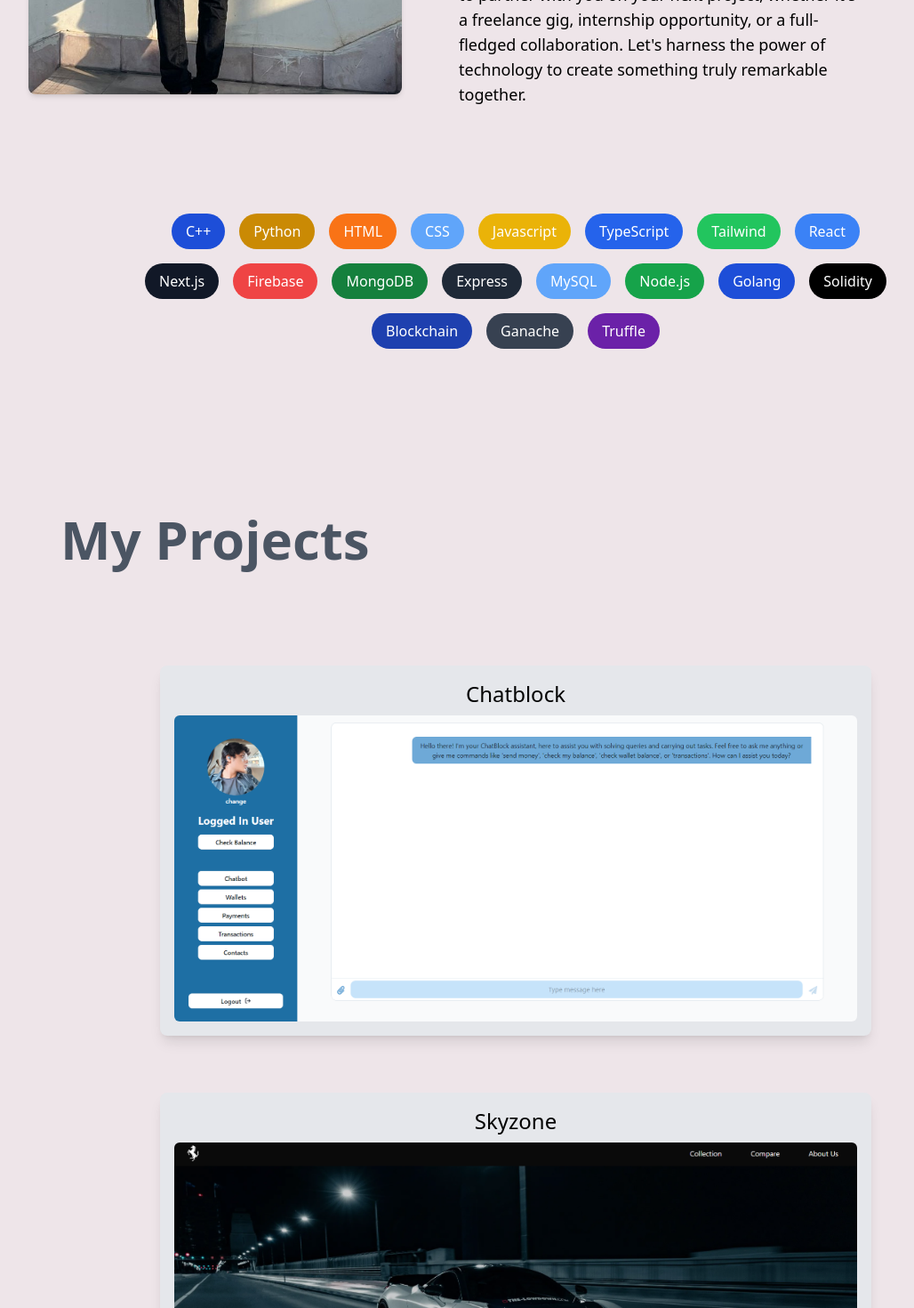
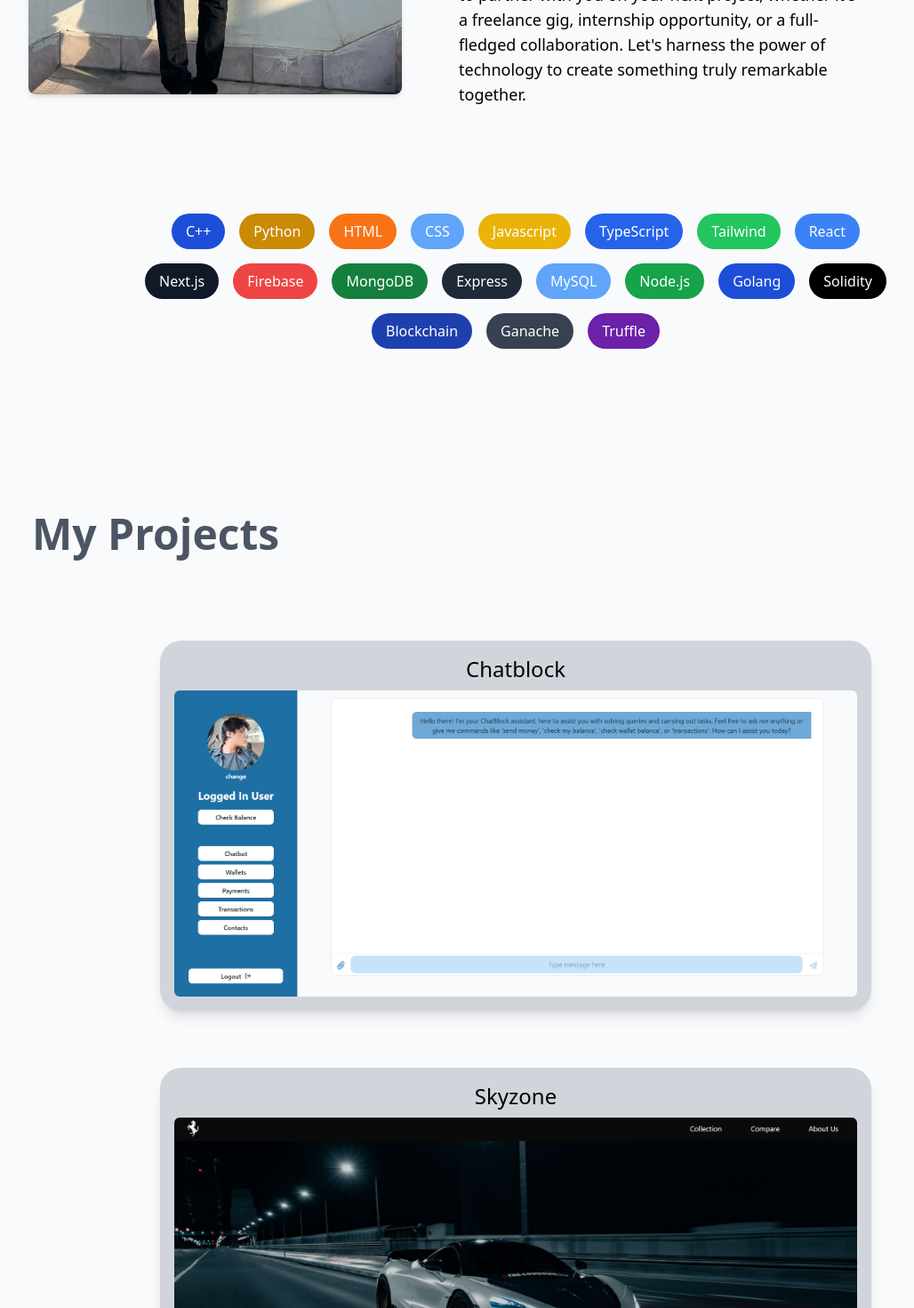
Before and after one commit to Aakash-Gen/Portfolio, a React (Vite) app: page / in a window 1280 px wide. Shown: the part 1320-2790 px from the top of the page at 89% size, without its empty margins (60-1088 px from the left). Built offline with nearby package versions, Linux system fonts and the light colour scheme.

Commit message:
made drastic changes to the background colour( i hope this one's better)

```diff
--- a/src/App.jsx
+++ b/src/App.jsx
@@ -37,11 +37,11 @@ function App() {
       setCurrentSection('Home')
     } else if (aboutInView) {
       setHeaderColour('text-black');
-      setHeaderBg('bg-[#EEE5E9]')
+      setHeaderBg('bg-gray-50')
       setCurrentSection('About')
     } else if (projectsInView) {
       setHeaderColour('text-black');
-      setHeaderBg('bg-[#EEE5E9]')
+      setHeaderBg('bg-gray-50')
       setCurrentSection('Projects')
     } else if (contactInView) {
       setHeaderColour('text-white');
--- a/src/components/About.jsx
+++ b/src/components/About.jsx
@@ -2,7 +2,7 @@ import Skills from './Skills'
 
 function About() {
   return (
-    <div id='about' className=' bg-[#EEE5E9] h-full pt-14'>
+    <div id='about' className=' bg-gray-50 h-full pt-14'>
         <div className=' grid grid-cols-5'>
         <div className='col-span-2 flex items-center justify-end mt-14'>
             <img className='h-[500px] w-[420px] rounded-lg shadow-md' src="/Me.jpeg" alt="" />
--- a/src/components/Contact.jsx
+++ b/src/components/Contact.jsx
@@ -47,9 +47,9 @@ function Contact() {
             </div>
         </div>
         <div className="col-span-1 h-full flex flex-col items-center justify-center pt-10">
-            <div className="bg-white h-[40%] w-0.5"></div>
-            <h2 className="text-white text-lg">OR</h2>
-            <div className="bg-white h-[40%] w-0.5"></div>
+            <div className="bg-gray-500 h-[40%] w-0.5"></div>
+            <h2 className="text-gray-500 text-xl">OR</h2>
+            <div className="bg-gray-500 h-[40%] w-0.5"></div>
         </div>
         <div className="col-span-4 text-white flex flex-col justify-center">
             <h1 className="text-5xl font-semibold mb-12">Send me an Email</h1>
--- a/src/components/Header.jsx
+++ b/src/components/Header.jsx
@@ -22,7 +22,7 @@ function Header(props) {
             <Link to="projects" spy={true} smooth={true} duration={500} offset={-70} className={`hover:cursor-pointer ${getUnderlineClass('Projects')}`} >Projects</Link>
         </div>
         <Link to="contact" spy={true} smooth={true} duration={500} offset={-70} className="hover:cursor-pointer" >
-          <button className='bg-[#D07C43] px-6 py-1.5 rounded-lg text-xl '>Contact</button>
+          <button className='bg-[#D07C43] px-6 py-1.5 rounded-lg text-xl font-medium '>Contact</button>
         </Link>
     </div>
   )
--- a/src/components/Home.jsx
+++ b/src/components/Home.jsx
@@ -16,7 +16,7 @@ function Home() {
             <a
                 href="/resume.pdf"
                 download
-                className="bg-[#D07C43] px-6 py-3 rounded-lg w-40 text-white text-xl hover:cursor-pointer shadow-md"
+                className="bg-[#D07C43] px-6 py-3 rounded-lg w-40 text-white text-xl hover:cursor-pointer shadow-md font-medium"
             >
                 My Resume
             </a>
--- a/src/components/Projects.jsx
+++ b/src/components/Projects.jsx
@@ -12,9 +12,37 @@ function Projects() {
         { title: "Nexus", description:"Nexus is a real-time chat application which enables seamless one-to-one messaging, allowing users to engage in private conversations. Additionally, Nexus offers group chat functionality, enabling users to join multi-participant conversations by entering a room code. With Firebase authentication integration, user security and authorization are prioritized.", image: "/Nexus.png",githubUrl:"https://github.com/Aakash-Gen/nexus",linkUrl:"https://nexus-lilac.vercel.app/"}
       ];
 
+      const textVariant = {
+        visible: { opacity: 1, scale: 1, transition: { duration: 1 } },
+        hidden: { opacity: 0, scale: 0 }
+      };
+      const control = useAnimation();
+    const [ref, inView] = useInView();
+
+    useEffect(() => {
+      if (inView) {
+        control.start("visible");
+      } else {
+        control.start("hidden");
+      }
+    }, [control, inView]);
+
   return (
-    <div id="projects" className="h-full bg-[#EEE5E9] pb-20">
-        <h1 className="text-6xl text-gray-600 font-bold pt-40 pl-32 pb-24">My Projects</h1>
+    <div id="projects" className="h-full bg-gray-50 pb-20">
+      {/* <div className="flex justify-center"> */}
+        <h1 className="text-5xl text-gray-600 font-bold pt-40 pb-20 pl-24">My Projects</h1>
+        {/* </div> */}
+        <div className="flex justify-center">
+        {/* <motion.h1
+                className="text-6xl text-gray-600 font-bold pt-40 pb-24"
+                ref={ref}
+                initial="hidden"
+                animate={control}
+                variants={textVariant}
+            >
+                My Projects
+            </motion.h1> */}
+            </div>
         <div className="flex flex-col justify-center items-center">
         {projects.map((project, index) => (
         <Box
@@ -31,6 +59,7 @@ function Projects() {
     </div>
   )
 }
+
 
 const boxVariant = {
     visible: { opacity: 1, scale: 1, transition: { duration: 0.5 } },
@@ -51,7 +80,7 @@ const boxVariant = {
 
     return (
       <motion.div
-        className="box bg-gray-200 p-4 m-4 rounded-lg shadow-lg w-[800px] h-auto flex flex-col items-center relative group mb-12 "
+        className="box bg-gray-300 p-4 m-4 rounded-3xl shadow-lg w-[800px] h-auto flex flex-col items-center relative group mb-12 "
         ref={ref}
         variants={boxVariant}
         initial="hidden"
@@ -59,8 +88,8 @@ const boxVariant = {
       >
         <h1 className="text-2xl font-medium mb-2">{title}</h1>
         <img className="rounded-md w-full" src={image} alt={title} />
-        <div className="absolute inset-0 bg-black opacity-0 group-hover:opacity-50 transition-opacity duration-500 rounded-md"></div>
-        <div className="absolute inset-0 bg-gradient-to-t from-black to-transparent opacity-0 group-hover:opacity-100 transition-opacity duration-500 flex flex-col items-center justify-center rounded-lg pt-12">
+        <div className="absolute inset-0 bg-black opacity-0 group-hover:opacity-50 transition-opacity duration-500 rounded-3xl"></div>
+        <div className="absolute inset-0 bg-gradient-to-t from-black to-transparent opacity-0 group-hover:opacity-100 transition-opacity duration-500 flex flex-col items-center justify-center rounded-3xl pt-12">
             <p className="text-white text-md max-w-[80%] text-center mt-2">{description}</p>
             <div className="flex gap-4">
                 <a href={linkUrl} target="_blank" rel="noopener noreferrer" className="rounded-full hover:cursor-pointer bg-white p-3 mt-4">
--- a/src/components/Skills.jsx
+++ b/src/components/Skills.jsx
@@ -1,7 +1,7 @@
 
 function Skills() {
   return (
-    <div id="skills" className="h-full flex justify-center pt-24 ">
+    <div id="skills" className="h-full flex flex-col items-center justify-center pt-24 ">
         <div className=" flex flex-wrap w-[70%] justify-center items-center gap-4 p-6">
             <Badge background="bg-blue-700" name="C++" />
             <Badge background="bg-yellow-600" name="Python"/>
@@ -23,6 +23,7 @@ function Skills() {
             <Badge background="bg-gray-700" name="Ganache" />
             <Badge background="bg-purple-800" name="Truffle" />
         </div>
+        {/* <div className="h-[150px] w-[1px] bg-gray-600"></div> */}
     </div>
   )
 }
```
